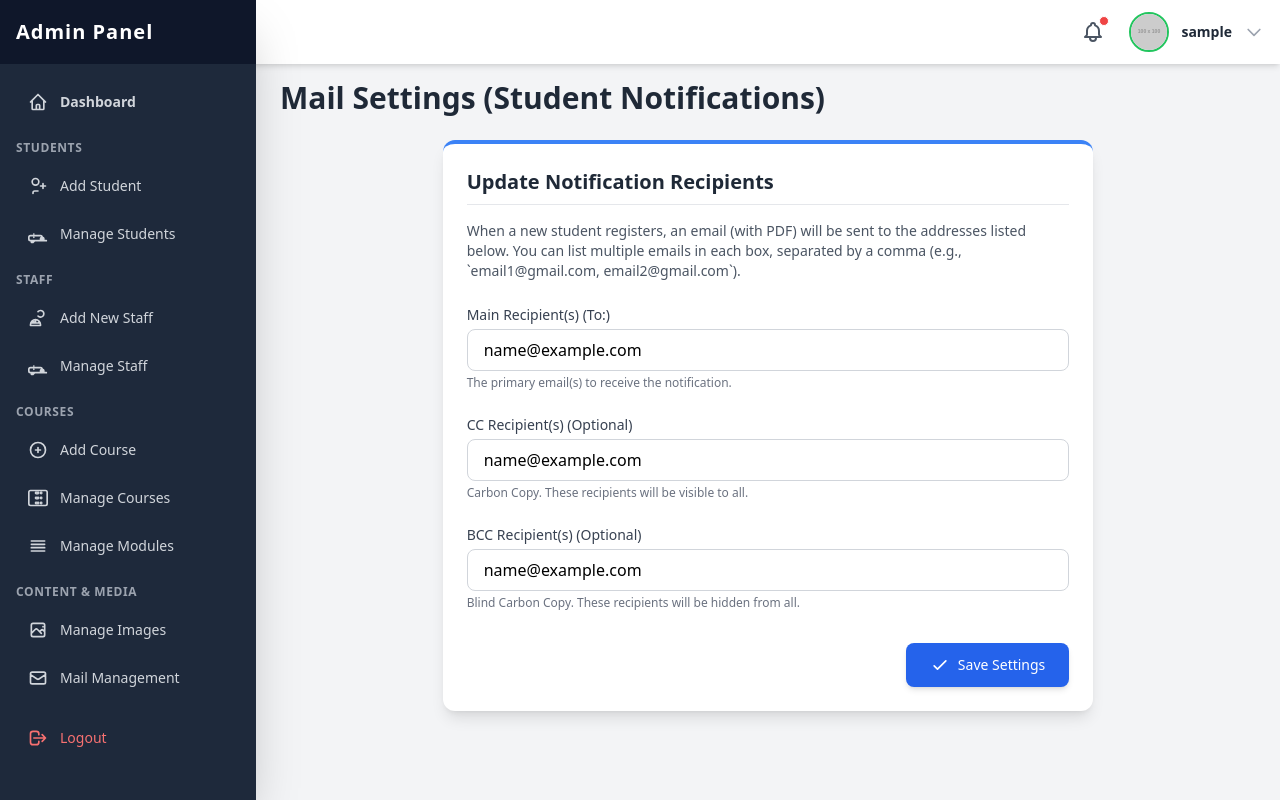
After one commit to NVTI-Baddegama/NVTI-Baddegama-Main, a PHP site: page /admin/pages/mail_management.php in a window 1280 px wide. The commit adds this page. Run offline with PHP 8.4, Linux system fonts and the light colour scheme; the visitor is signed in with stand-in values (Sample User, id 1); tables that the repository leaves empty or names only in its code hold one stand-in row (values such as "Sample post"); grey boxes labelled with a size stand in for pictures from a placeholder-image service; some libraries are stand-ins or nearby versions.

Commit message:
Mails_management

```diff
--- a/admin/include/header.php
+++ b/admin/include/header.php
@@ -172,6 +172,12 @@ if (!isset($_SESSION['admin_username']) || !isset($admin_type_from_db) || $admin
                         Manage Images
                     </a>
 
+                    <a href="mail_management.php" class="flex items-center p-3 text-sm font-medium rounded-lg text-gray-300 hover:bg-slate-700 hover:text-white transition duration-150">
+                        <!-- Icon: Mail -->
+                        <svg class="w-5 h-5 mr-3" fill="none" stroke="currentColor" viewBox="0 0 24 24" xmlns="http://www.w3.org/2000/svg"><path stroke-linecap="round" stroke-linejoin="round" stroke-width="2" d="M3 8l7.89 5.26a2 2 0 002.22 0L21 8M5 19h14a2 2 0 002-2V7a2 2 0 00-2-2H5a2 2 0 00-2 2v10a2 2 0 002 2z"></path></svg>
+                        Mail Management
+                    </a>
+
                     <a href="../lib/logout.php" class="flex items-center p-3 text-sm font-medium rounded-lg text-red-400 hover:bg-slate-700 hover:text-red-300 transition duration-150 mt-8 !pt-6">
                         <svg class="w-5 h-5 mr-3" fill="none" stroke="currentColor" viewBox="0 0 24 24" xmlns="http://www.w3.org/2000/svg"><path stroke-linecap="round" stroke-linejoin="round" stroke-width="2" d="M17 16l4-4m0 0l-4-4m4 4H7m6 4v1a3 3 0 01-3 3H6a3 3 0 01-3-3V7a3 3 0 013-3h4a3 3 0 013 3v1"></path></svg>
                         Logout
--- /dev/null
+++ b/admin/pages/mail_management.php
@@ -0,0 +1,80 @@
+<?php
+// Ensure header is included first and session started
+include_once('../include/header.php');
+include_once('../../include/connection.php');
+
+// Fetch the current settings from the database
+$settings_query = "SELECT * FROM mail_settings WHERE id = 1 LIMIT 1";
+$settings_result = $con->query($settings_query);
+$settings = $settings_result->fetch_assoc();
+
+$con->close();
+?>
+
+<h2 class="text-3xl font-bold text-gray-800 mb-6">Mail Settings (Student Notifications)</h2>
+
+<?php
+if (isset($_SESSION['mail_success_msg'])) {
+    echo '<div class="mb-4 p-4 bg-green-100 border border-green-400 text-green-700 rounded relative" role="alert"><strong class="font-bold">Success!</strong><span class="block sm:inline"> ' . htmlspecialchars($_SESSION['mail_success_msg']) . '</span></div>';
+    unset($_SESSION['mail_success_msg']);
+}
+if (isset($_SESSION['mail_error_msg'])) {
+    echo '<div class="mb-4 p-4 bg-red-100 border border-red-400 text-red-700 rounded relative" role="alert"><strong class="font-bold">Error!</strong><span class="block sm:inline"> ' . htmlspecialchars($_SESSION['mail_error_msg']) . '</span></div>';
+    unset($_SESSION['mail_error_msg']);
+}
+?>
+
+<div class="bg-white p-6 rounded-xl shadow-lg border-t-4 border-blue-500 w-full lg:w-2/3 mx-auto">
+    <h3 class="text-xl font-semibold text-gray-800 mb-4 border-b pb-2">Update Notification Recipients</h3>
+    <p class="text-sm text-gray-600 mb-6">
+        When a new student registers, an email (with PDF) will be sent to the addresses listed below.
+        You can list multiple emails in each box, separated by a comma (e.g., `email1@gmail.com, email2@gmail.com`).
+    </p>
+
+    <form id="mailSettingsForm" action="../lib/mail_handler.php" method="POST" class="mt-6">
+        <input type="hidden" name="action" value="update_settings">
+
+        <div class="space-y-6">
+
+            <div>
+                <label for="send_mail" class="block text-sm font-medium text-gray-700 mb-1">Main Recipient(s) (To:)</label>
+                <input type="text" id="send_mail" name="send_mail"
+                       class="w-full px-4 py-2 border border-gray-300 rounded-lg focus:outline-none focus:ring-2 focus:ring-indigo-500"
+                       value="<?php echo htmlspecialchars($settings['send_mail'] ?? ''); ?>"
+                       placeholder="admin@nvti.lk, info@nvti.lk">
+                <p class="text-xs text-gray-500 mt-1">The primary email(s) to receive the notification.</p>
+            </div>
+
+            <div>
+                <label for="cc_mail" class="block text-sm font-medium text-gray-700 mb-1">CC Recipient(s) (Optional)</label>
+                <input type="text" id="cc_mail" name="cc_mail"
+                       class="w-full px-4 py-2 border border-gray-300 rounded-lg focus:outline-none focus:ring-2 focus:ring-indigo-500"
+                       value="<?php echo htmlspecialchars($settings['cc_mail'] ?? ''); ?>"
+                       placeholder="manager@nvti.lk">
+                <p class="text-xs text-gray-500 mt-1">Carbon Copy. These recipients will be visible to all.</p>
+            </div>
+
+            <div>
+                <label for="bcc_mail" class="block text-sm font-medium text-gray-700 mb-1">BCC Recipient(s) (Optional)</label>
+                <input type="text" id="bcc_mail" name="bcc_mail"
+                       class="w-full px-4 py-2 border border-gray-300 rounded-lg focus:outline-none focus:ring-2 focus:ring-indigo-500"
+                       value="<?php echo htmlspecialchars($settings['bcc_mail'] ?? ''); ?>"
+                       placeholder="director@nvti.lk">
+                <p class="text-xs text-gray-500 mt-1">Blind Carbon Copy. These recipients will be hidden from all.</p>
+            </div>
+
+        </div>
+
+        <div class="mt-8 text-right">
+            <button type="submit" name="save_settings"
+                    class="inline-flex items-center justify-center px-6 py-3 text-sm font-medium rounded-lg text-white bg-blue-600 hover:bg-blue-700 transition duration-150 shadow-md hover:shadow-lg focus:outline-none focus:ring-2 focus:ring-offset-2 focus:ring-blue-500">
+                <svg class="w-5 h-5 mr-2" fill="none" stroke="currentColor" viewBox="0 0 24 24" xmlns="http://www.w3.org/2000/svg"><path stroke-linecap="round" stroke-linejoin="round" stroke-width="2" d="M5 13l4 4L19 7"></path></svg>
+                Save Settings
+            </button>
+        </div>
+    </form>
+</div>
+
+<?php
+include_once('../include/footer.php');
+?>
```
Also changed, not shown: admin/lib/mail_handler.php (added, +54 -0 lines), admin/lib/registerbacend.php (+44 -2 lines), lib/registerbacend.php (+48 -3 lines).
